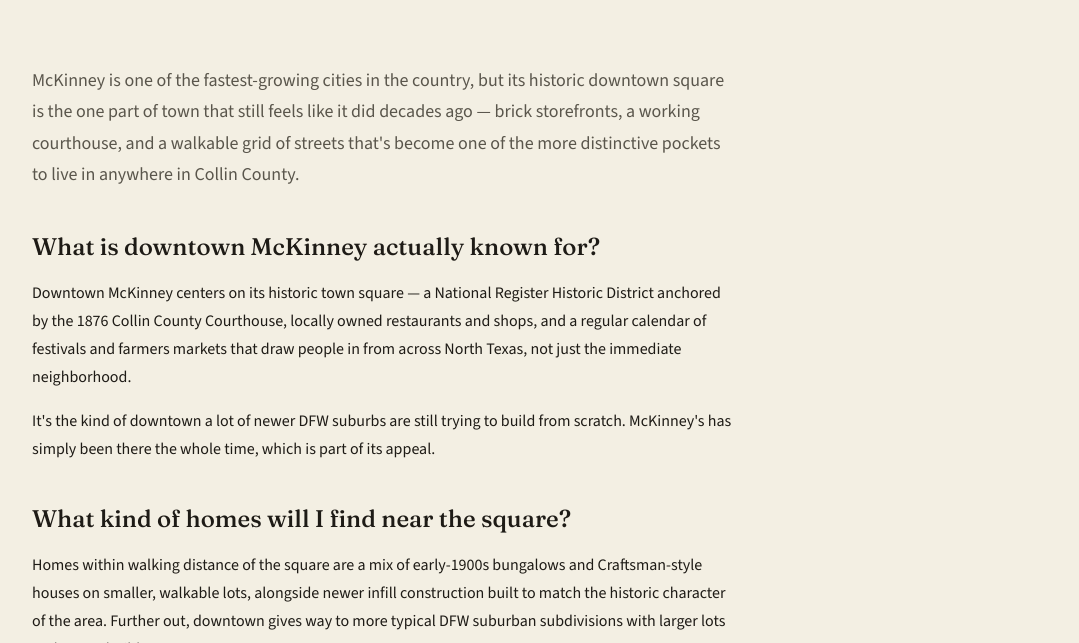
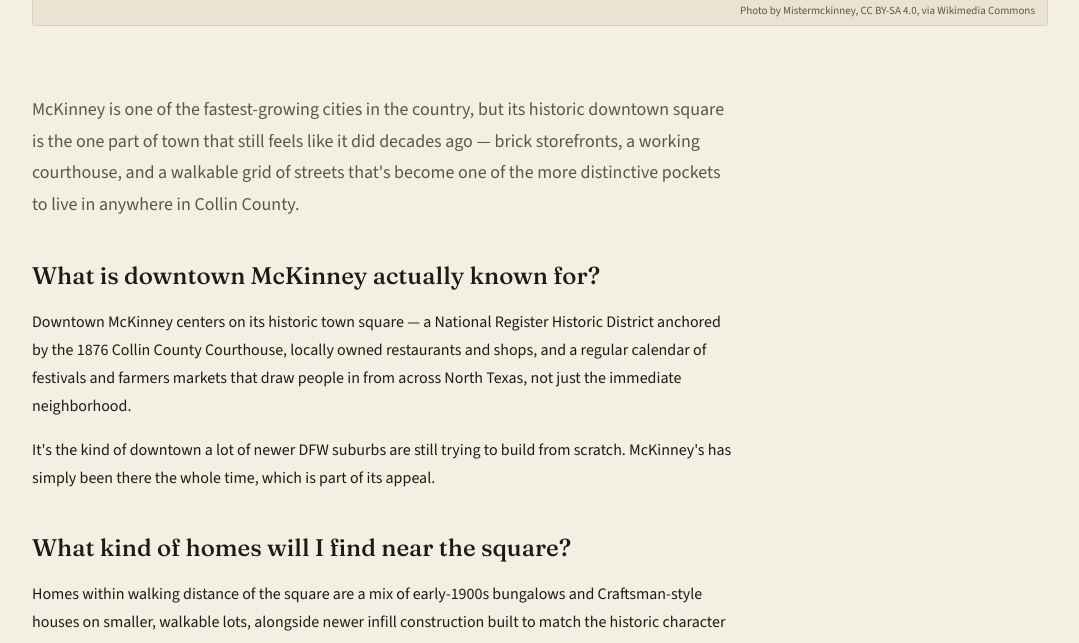
Before and after one commit to nathanielmorales7/deedanddoor, a Jekyll site: the page journal-mckinney-downtown.html, which Jekyll copies as it is, in a window 1280 px wide and 900 px high, scrolled down 431 px, cut to the strip 257-900 px from the top of the window. Shown: the whole strip, without its empty margins (100-1179 px from the left). Built offline with Jekyll 4.4.1, drawn with Linux system fonts in a browser that asks for light colours.

Commit message:
Add image credit to article hero section
Added credit information for the hero image in the article.

```diff
--- a/journal-mckinney-downtown.html
+++ b/journal-mckinney-downtown.html
@@ -75,7 +75,7 @@
       <div class="tag">Journal · Neighborhood Guide</div>
       <h1>Inside McKinney's historic downtown district</h1>
       <div class="article-meta">Aug 15, 2026 · 5 min read</div>
-        <div class="article-hero-img"><img src="https://commons.wikimedia.org/wiki/Special:FilePath/Historic_Downtown_McKinney.jpg?width=1600" alt="Historic downtown McKinney, Texas" loading="lazy"></div>
+        <div class="article-hero-img"><img src="https://commons.wikimedia.org/wiki/Special:FilePath/Historic_Downtown_McKinney.jpg?width=1600" alt="Historic downtown McKinney, Texas" loading="lazy"><div class="article-hero-credit">Photo by <a href="https://commons.wikimedia.org/wiki/User:Mistermckinney" target="_blank" rel="noopener">Mistermckinney</a>, <a href="https://creativecommons.org/licenses/by-sa/4.0" target="_blank" rel="noopener">CC BY-SA 4.0</a>, via Wikimedia Commons</div></div>
     </div>
   </section>
 
```
